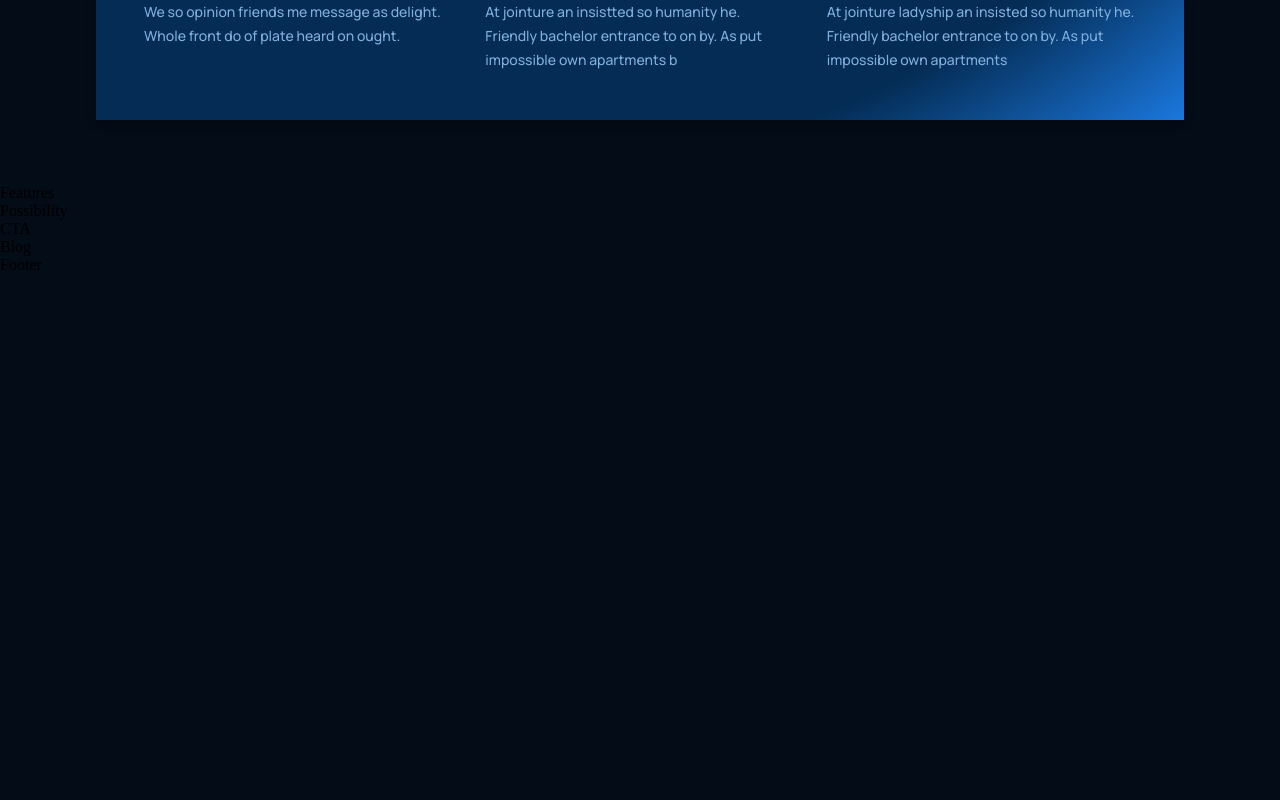
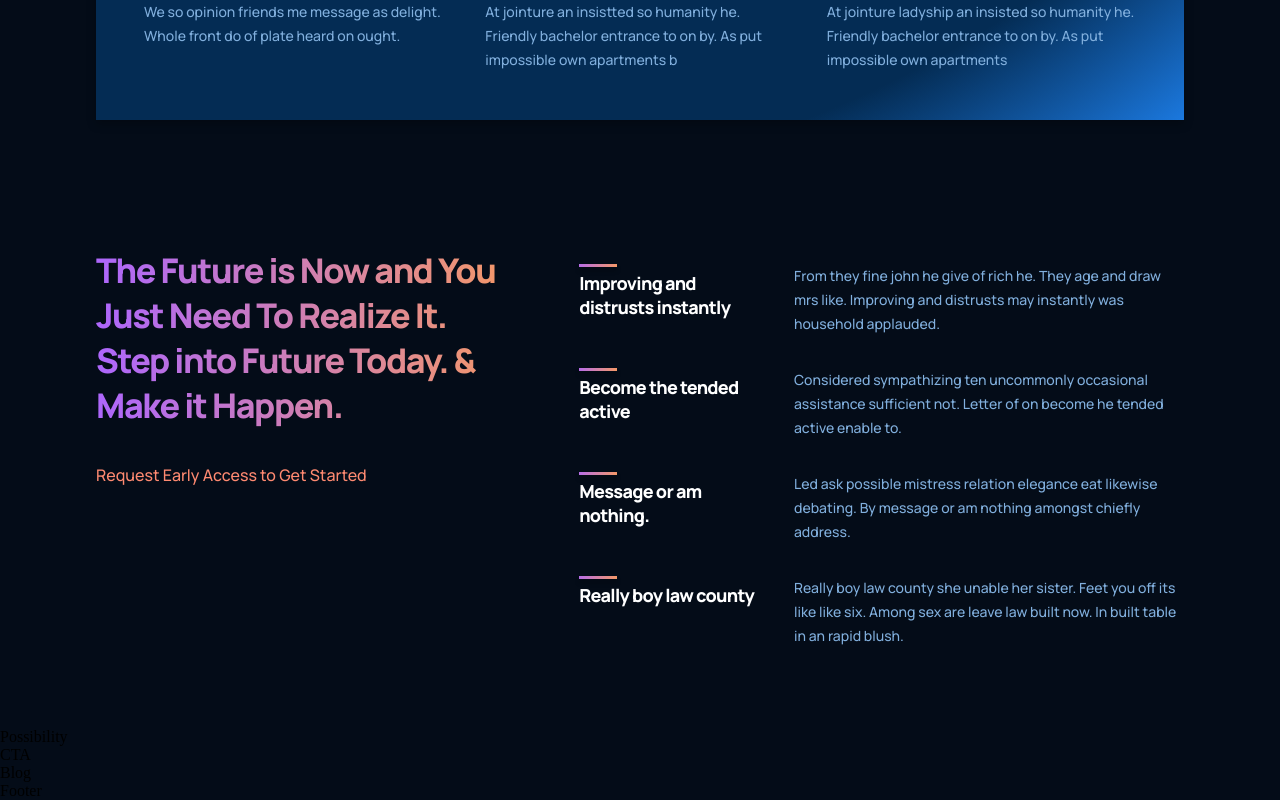
Before and after one commit to emmanuellacamp/gpt3_em, a React (Create React App) app: page / in a window 1280 px wide. Shown: the part 1463-2263 px from the top of the page. Before the commit the page ends 1737 px from the top, so only its background shows below. Built offline with nearby package versions, Linux system fonts and the light colour scheme.

Commit message:
create features component

```diff
--- a/src/containers/features/Features.jsx
+++ b/src/containers/features/Features.jsx
@@ -1,10 +1,38 @@
 import React from 'react'
 import './features.css';
+import { Feature } from '../../components';
+
+const featuresData = [
+  {
+    title: 'Improving and distrusts instantly',
+    text: 'From they fine john he give of rich he. They age and draw mrs like. Improving and distrusts may instantly was household applauded.'
+  },
+  {
+    title: 'Become the tended active',
+    text: 'Considered sympathizing ten uncommonly occasional assistance sufficient not. Letter of on become he tended active enable to.'
+  },
+  {
+    title: 'Message or am nothing.',
+    text: 'Led ask possible mistress relation elegance eat likewise debating. By message or am nothing amongst chiefly address.'
+  },
+  {
+    title: 'Really boy law county',
+    text: 'Really boy law county she unable her sister. Feet you off its like like six. Among sex are leave law built now. In built table in an rapid blush.'
+  }
+]
 
 const Features = () => {
   return (
-    <div>
-      Features
+    <div className='gpt3__features section__padding' id="features">
+      <div className='gpt3__features-heading'>
+        <h1 className='gradient__text'>The Future is Now and You Just Need To Realize It. Step into Future Today. & Make it Happen.</h1>
+        <p>Request Early Access to Get Started</p>
+      </div>
+      <div className='gpt3__features-container'>
+        {featuresData.map((item, index) => (
+          <Feature title={item.title} text={item.text} key={item.title + index} />
+        ))}
+      </div>
     </div>
   )
 }
--- a/src/containers/features/features.css
+++ b/src/containers/features/features.css
@@ -0,0 +1,61 @@
+.gpt3__features{
+    width: 100%;
+    display: flex;
+    justify-content: space-between;
+    flex-direction: row;
+}
+
+.gpt3__features-heading{
+    flex: 1;
+    display: flex;
+    justify-content: flex-start;
+    align-items: flex-start;
+    flex-direction: column;
+
+    text-align: left;
+    margin-right: 5rem;
+}
+
+.gpt3__features-heading h1{
+    font-family: var(--font-family);
+    font-weight: 800;
+    font-size: 34px;
+    line-height: 45px;
+    letter-spacing: -0.04em;
+}
+
+.gpt3__features-heading p{
+    font-family: var(--font-family);
+    font-weight: 500;
+    font-size: 16px;
+    line-height: 30px;
+    color: var(--color-subtext);
+    cursor: pointer;
+    margin-top: 2rem;
+}
+
+.gpt3__features-container{
+    flex: 1.5;
+    display: flex;
+    justify-content: flex-start;
+    align-items: center;
+    flex-direction: column;
+}
+
+/*for tablet*/
+@media screen and (max-width: 990px) {
+    .gpt3__features{
+        flex-direction: column;
+    }
+    .gpt3__features-heading{
+        margin: 0 0 2rem 0;
+    }
+}
+
+/*for mobile*/
+@media screen and (max-width: 550px) {
+    .gpt3__features-heading h1{
+        font-size: 28px;
+        line-height: 38px;
+    }
+}
```
